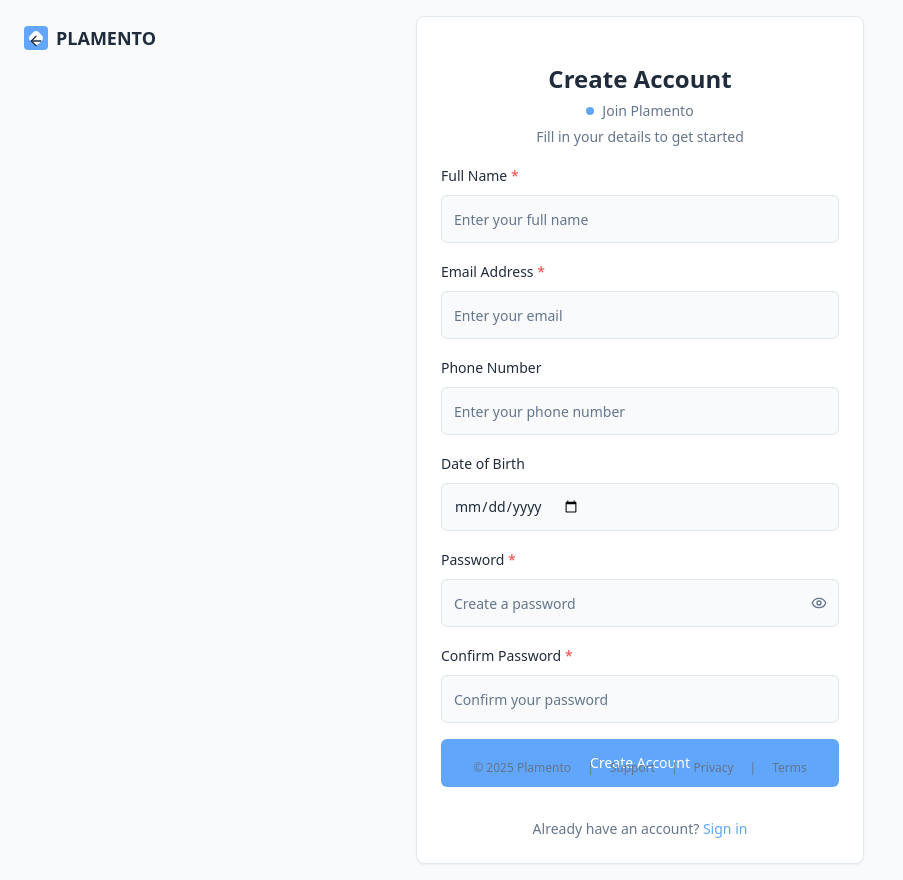
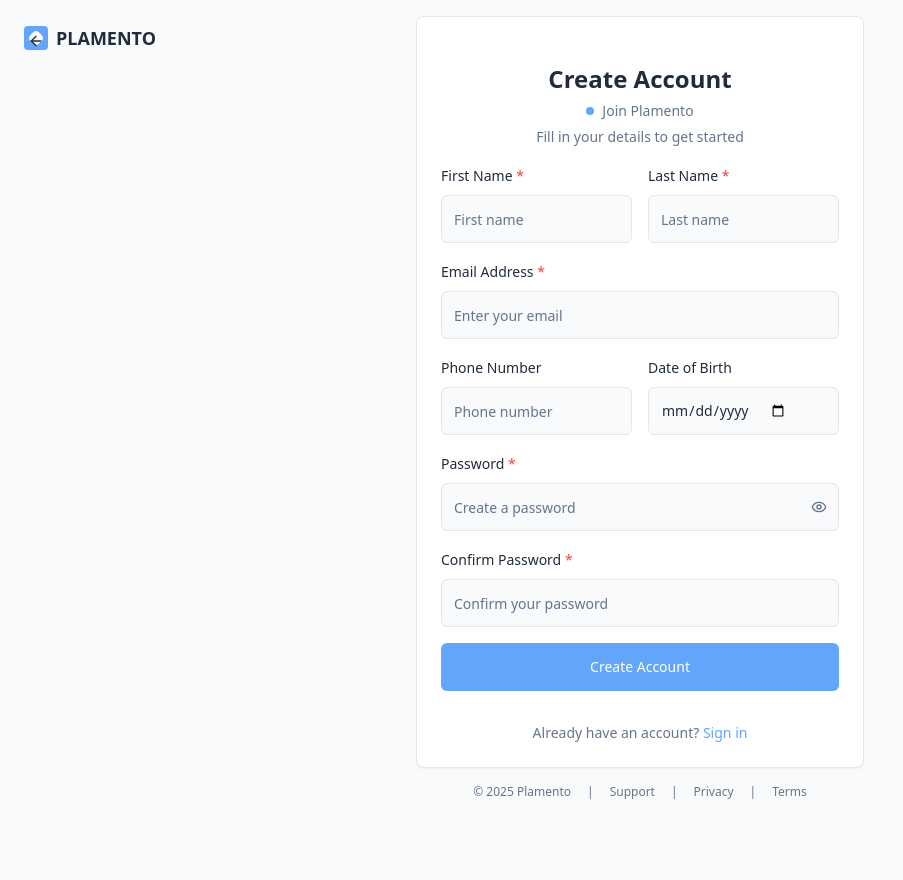
Before and after one commit to MalaiarasuGRaj/plamento-sign-in, a React (Vite) app: page / in a window 1280 px wide. Both pictures are taken after a click on the button "Sign up". Shown: the whole page, without its empty margins (0-903 px from the left). After the commit the page ends 816 px from the top, so only its background shows below. Built offline with nearby package versions, Linux system fonts and the light colour scheme.

Commit message:
Fix: Login and signup page UI
- Removed Apple, Microsoft, and Facebook login options.
- Updated signup form layout.
- Modified footer in signup and login pages.
- Ensured the signup page is fixed.
- Addressed test case requirements.

```diff
--- a/src/components/LoginPage.tsx
+++ b/src/components/LoginPage.tsx
@@ -45,7 +45,6 @@ const LoginPage = ({ onLogin, onSignup }: LoginPageProps) => {
           </h1>
           <div className="flex items-center gap-2 justify-center mb-3">
             <div className="w-2 h-2 bg-primary rounded-full"></div>
-            <span className="text-sm text-muted-foreground">Plamento Common</span>
           </div>
           <p className="text-muted-foreground text-sm">
             Welcome back! Please sign in to continue
@@ -53,14 +52,13 @@ const LoginPage = ({ onLogin, onSignup }: LoginPageProps) => {
         </CardHeader>
 
         <CardContent className="space-y-4">
-          {/* Social Sign In Icons */}
-          <div className="flex justify-center gap-4">
-            {/* Google Sign In */}
+          {/* Google Sign In */}
+          <div className="flex justify-center">
             <button
               type="button"
-              className="w-12 h-12 rounded-full bg-white border border-gray-300 hover:bg-gray-50 flex items-center justify-center transition-colors"
+              className="w-full max-w-xs h-12 rounded-md bg-white border border-gray-300 hover:bg-gray-50 flex items-center justify-center gap-3 transition-colors"
             >
-              <svg className="w-6 h-6" viewBox="0 0 24 24">
+              <svg className="w-5 h-5" viewBox="0 0 24 24">
                 <path
                   fill="#4285f4"
                   d="M22.56 12.25c0-.78-.07-1.53-.2-2.25H12v4.26h5.92c-.26 1.37-1.04 2.53-2.21 3.31v2.77h3.57c2.08-1.92 3.28-4.74 3.28-8.09z"
@@ -78,36 +76,7 @@ const LoginPage = ({ onLogin, onSignup }: LoginPageProps) => {
                   d="M12 5.38c1.62 0 3.06.56 4.21 1.64l3.15-3.15C17.45 2.09 14.97 1 12 1 7.7 1 3.99 3.47 2.18 7.07l3.66 2.84c.87-2.6 3.3-4.53 6.16-4.53z"
                 />
               </svg>
-            </button>
-
-            {/* Apple Sign In */}
-            <button
-              type="button"
-              className="w-12 h-12 rounded-full bg-black hover:bg-gray-800 flex items-center justify-center transition-colors"
-            >
-              <svg className="w-6 h-6 text-white" viewBox="0 0 24 24" fill="currentColor">
-                <path d="M18.71 19.5c-.83 1.24-1.71 2.45-3.05 2.47-1.34.03-1.77-.79-3.29-.79-1.53 0-2 .77-3.27.82-1.31.05-2.3-1.32-3.14-2.53C4.25 17 2.94 12.45 4.7 9.39c.87-1.52 2.43-2.48 4.12-2.51 1.28-.02 2.5.87 3.29.87.78 0 2.26-1.07 3.81-.91.65.03 2.47.26 3.64 1.98-.09.06-2.17 1.28-2.15 3.81.03 3.02 2.65 4.03 2.68 4.04-.03.07-.42 1.44-1.38 2.83M13 3.5c.73-.83 1.94-1.46 2.94-1.5.13 1.17-.34 2.35-1.04 3.19-.69.85-1.83 1.51-2.95 1.42-.15-1.15.41-2.35 1.05-3.11z"/>
-              </svg>
-            </button>
-
-            {/* Microsoft Sign In */}
-            <button
-              type="button"
-              className="w-12 h-12 rounded-full bg-blue-600 hover:bg-blue-700 flex items-center justify-center transition-colors"
-            >
-              <svg className="w-6 h-6 text-white" viewBox="0 0 24 24" fill="currentColor">
-                <path d="M11.4 24H0V12.6h11.4V24zM24 24H12.6V12.6H24V24zM11.4 11.4H0V0h11.4v11.4zM24 11.4H12.6V0H24v11.4z"/>
-              </svg>
-            </button>
-
-            {/* Facebook Sign In */}
-            <button
-              type="button"
-              className="w-12 h-12 rounded-full bg-blue-500 hover:bg-blue-600 flex items-center justify-center transition-colors"
-            >
-              <svg className="w-6 h-6 text-white" viewBox="0 0 24 24" fill="currentColor">
-                <path d="M24 12.073c0-6.627-5.373-12-12-12s-12 5.373-12 12c0 5.99 4.388 10.954 10.125 11.854v-8.385H7.078v-3.47h3.047V9.43c0-3.007 1.792-4.669 4.533-4.669 1.312 0 2.686.235 2.686.235v2.953H15.83c-1.491 0-1.956.925-1.956 1.874v2.25h3.328l-.532 3.47h-2.796v8.385C19.612 23.027 24 18.062 24 12.073z"/>
-              </svg>
+              <span className="text-gray-700 font-medium">Sign in with Google</span>
             </button>
           </div>
 
--- a/src/components/SignupPage.tsx
+++ b/src/components/SignupPage.tsx
@@ -16,7 +16,8 @@ const SignupPage = ({ onBackToLogin }: SignupPageProps) => {
   const { toast } = useToast();
 
   const [formData, setFormData] = useState({
-    fullName: "",
+    firstName: "",
+    lastName: "",
     email: "",
     phoneNumber: "",
     dateOfBirth: "",
@@ -58,7 +59,7 @@ const SignupPage = ({ onBackToLogin }: SignupPageProps) => {
         options: {
           emailRedirectTo: `${window.location.origin}/`,
           data: {
-            full_name: formData.fullName,
+            full_name: `${formData.firstName} ${formData.lastName}`,
             phone_number: formData.phoneNumber,
             date_of_birth: formData.dateOfBirth
           }
@@ -90,7 +91,7 @@ const SignupPage = ({ onBackToLogin }: SignupPageProps) => {
   };
 
   return (
-    <div className="min-h-screen bg-background flex items-center justify-center p-4">
+    <div className="h-screen bg-background flex flex-col justify-between p-4">
       {/* Logo in top left */}
       <div className="absolute top-6 left-6">
         <div className="flex items-center gap-2">
@@ -102,7 +103,7 @@ const SignupPage = ({ onBackToLogin }: SignupPageProps) => {
       </div>
 
       {/* Main signup card */}
-      <Card className="w-full max-w-md mx-auto">
+      <Card className="w-full max-w-md mx-auto flex-1 flex flex-col justify-center">
         <CardHeader className="text-center pb-4">
           <div className="flex items-center mb-4">
             <Button
@@ -129,19 +130,35 @@ const SignupPage = ({ onBackToLogin }: SignupPageProps) => {
 
         <CardContent className="space-y-4">
           <form onSubmit={handleSubmit} className="space-y-4">
+            <div className="grid grid-cols-2 gap-4">
               <div className="space-y-2">
-              <label htmlFor="fullName" className="text-sm font-medium text-card-foreground">
-                Full Name <span className="text-destructive">*</span>
+                <label htmlFor="firstName" className="text-sm font-medium text-card-foreground">
+                  First Name <span className="text-destructive">*</span>
                 </label>
                 <Input
-                id="fullName"
+                  id="firstName"
                   type="text"
-                placeholder="Enter your full name"
-                value={formData.fullName}
-                onChange={(e) => handleInputChange("fullName", e.target.value)}
+                  placeholder="First name"
+                  value={formData.firstName}
+                  onChange={(e) => handleInputChange("firstName", e.target.value)}
                   className="h-12"
                   required
                 />
+              </div>
+              <div className="space-y-2">
+                <label htmlFor="lastName" className="text-sm font-medium text-card-foreground">
+                  Last Name <span className="text-destructive">*</span>
+                </label>
+                <Input
+                  id="lastName"
+                  type="text"
+                  placeholder="Last name"
+                  value={formData.lastName}
+                  onChange={(e) => handleInputChange("lastName", e.target.value)}
+                  className="h-12"
+                  required
+                />
+              </div>
             </div>
 
             <div className="space-y-2">
@@ -159,6 +176,7 @@ const SignupPage = ({ onBackToLogin }: SignupPageProps) => {
               />
             </div>
 
+            <div className="grid grid-cols-2 gap-4">
               <div className="space-y-2">
                 <label htmlFor="phoneNumber" className="text-sm font-medium text-card-foreground">
                   Phone Number
@@ -166,13 +184,12 @@ const SignupPage = ({ onBackToLogin }: SignupPageProps) => {
                 <Input
                   id="phoneNumber"
                   type="tel"
-                placeholder="Enter your phone number"
+                  placeholder="Phone number"
                   value={formData.phoneNumber}
                   onChange={(e) => handleInputChange("phoneNumber", e.target.value)}
                   className="h-12"
                 />
               </div>
-
               <div className="space-y-2">
                 <label htmlFor="dateOfBirth" className="text-sm font-medium text-card-foreground">
                   Date of Birth
@@ -184,6 +201,7 @@ const SignupPage = ({ onBackToLogin }: SignupPageProps) => {
                   onChange={(e) => handleInputChange("dateOfBirth", e.target.value)}
                   className="h-12"
                 />
+              </div>
             </div>
 
             <div className="space-y-2">
@@ -251,8 +269,8 @@ const SignupPage = ({ onBackToLogin }: SignupPageProps) => {
       </Card>
 
       {/* Footer */}
-      <div className="absolute bottom-6 left-1/2 transform -translate-x-1/2">
-        <div className="flex items-center gap-4 text-xs text-muted-foreground">
+      <div className="text-center py-4">
+        <div className="flex items-center justify-center gap-4 text-xs text-muted-foreground">
           <span>© 2025 Plamento</span>
           <span>|</span>
           <button className="hover:text-foreground">Support</button>
```
Lines whose indentation alone changed are shown as unchanged.
